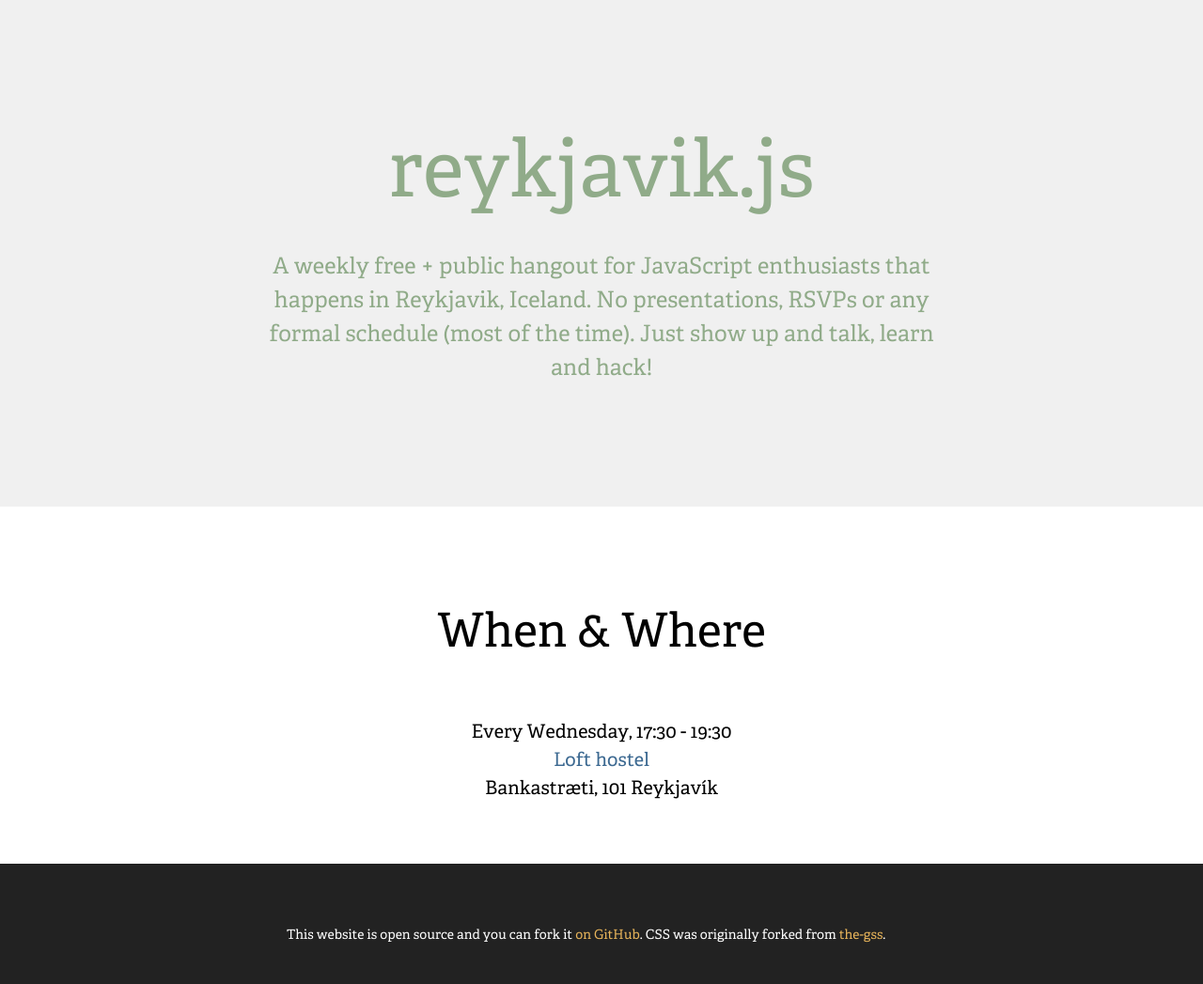
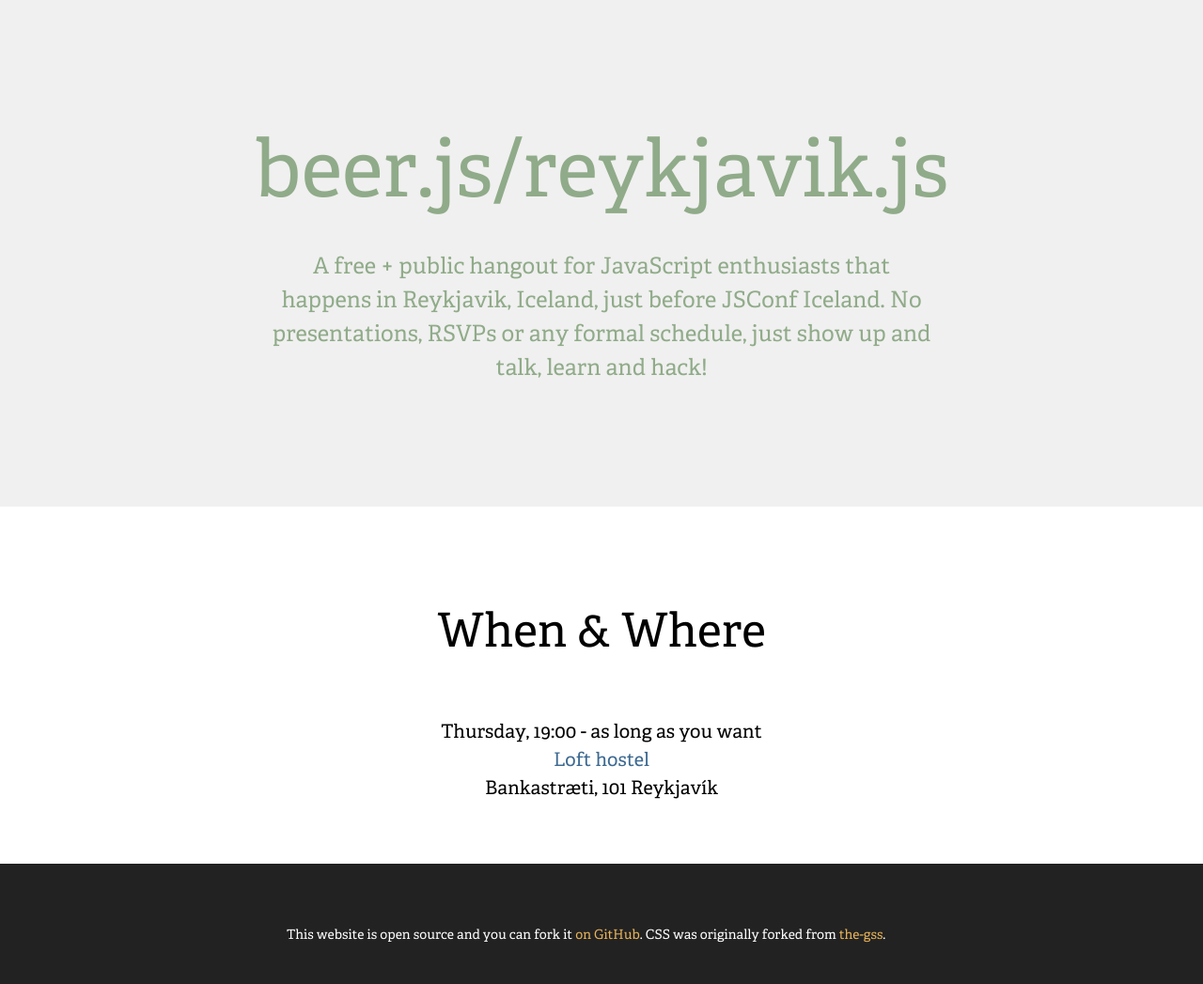
Before and after one commit to jsis/reykjavik-js, a plain HTML site: page index.html in a window 1280 px wide. Shown: the part 460-1507 px from the top of the page at 94% size. Drawn offline with Linux system fonts and the light colour scheme.

Commit message:
Update index.html

```diff
--- a/index.html
+++ b/index.html
@@ -38,9 +38,9 @@
       <center>
          <div id="top-home-image"></div>
          <h1 id="top-title">
-           reykjavik.js
+           beer.js/reykjavik.js
          </h1>
-         <h3 id="top-subtitle" class="large-font">A weekly free + public hangout for JavaScript enthusiasts that happens in Reykjavik, Iceland. No presentations, RSVPs or any formal schedule (most of the time). Just show up and talk, learn and hack!</h3>
+         <h3 id="top-subtitle" class="large-font">A free + public hangout for JavaScript enthusiasts that happens in Reykjavik, Iceland, just before JSConf Iceland. No presentations, RSVPs or any formal schedule, just show up and talk, learn and hack!</h3>
       </center>
     </section>
 
@@ -49,7 +49,7 @@
          <h1 class="title"><a name="rel_pos_size">When & Where</a></h1>
       </header>
       <div class="content">
-<p class="info">Every Wednesday, 17:30 - 19:30
+<p class="info">Thursday, 19:00 - as long as you want
 <a href="http://www.lofthostel.is/">Loft hostel</a>
 Bankastræti, 101 Reykjavík
 </p>
```
